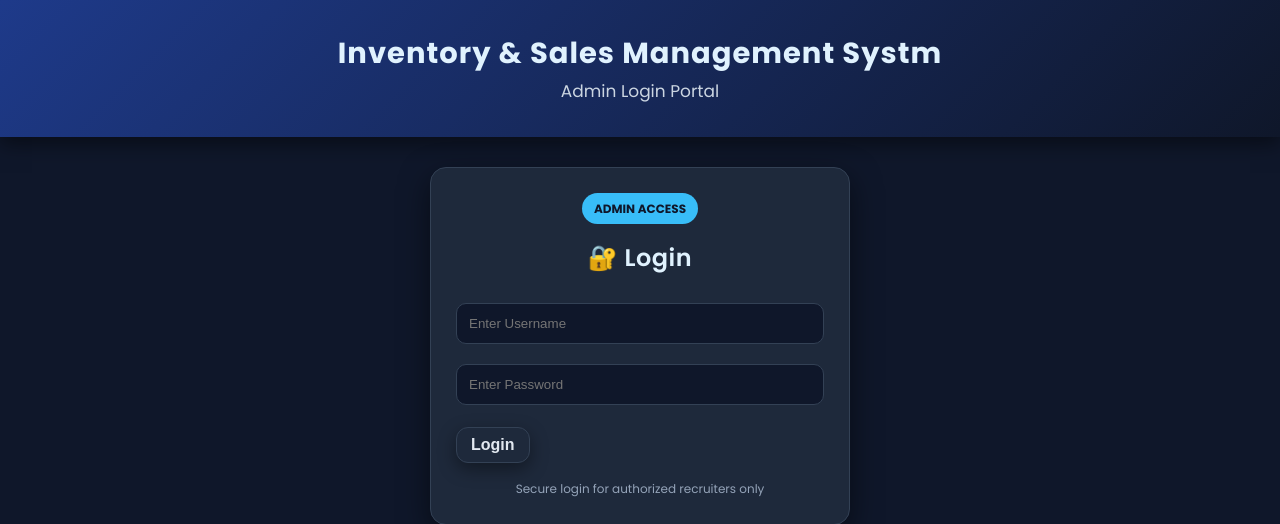
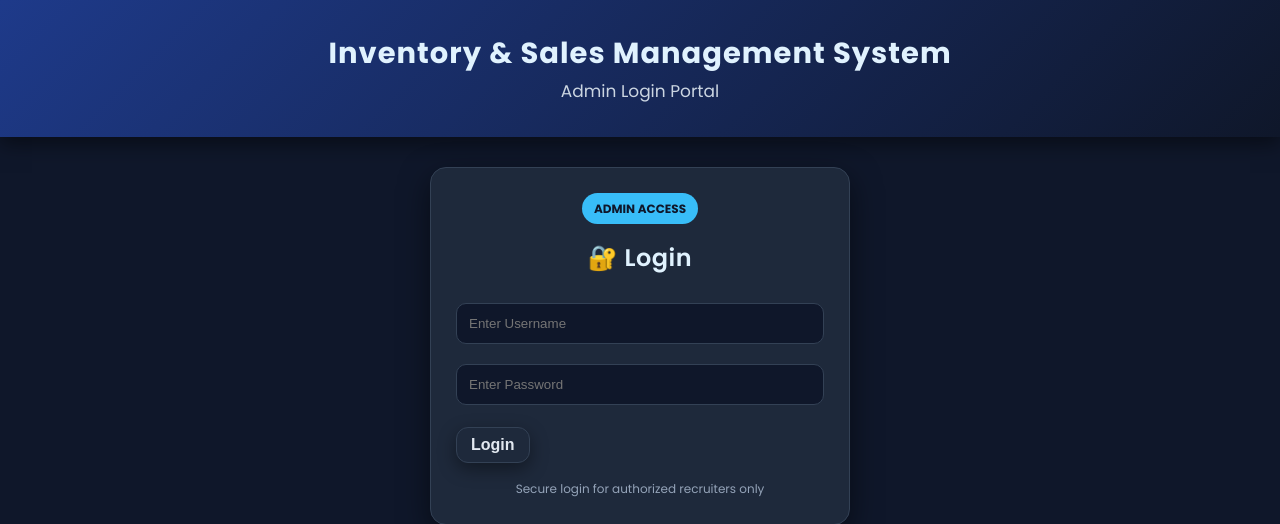
Before and after one commit to Debajit-Saha690/Inventory-Sales-Management-System, a Flask app: page /admin in a window 1280 px wide. Shown: the top 524 px of the page. Run offline with Flask 3, Linux system fonts and the light colour scheme.

Commit message:
Update admin_login.html

```diff
--- a/templates/admin_login.html
+++ b/templates/admin_login.html
@@ -15,7 +15,7 @@
 
     <!-- HEADER -->
     <div class="header">
-        <h1>Inventory & Sales Management Systm</h1>
+        <h1>Inventory & Sales Management System</h1>
         <p>Admin Login Portal</p>
     </div>
 
```
